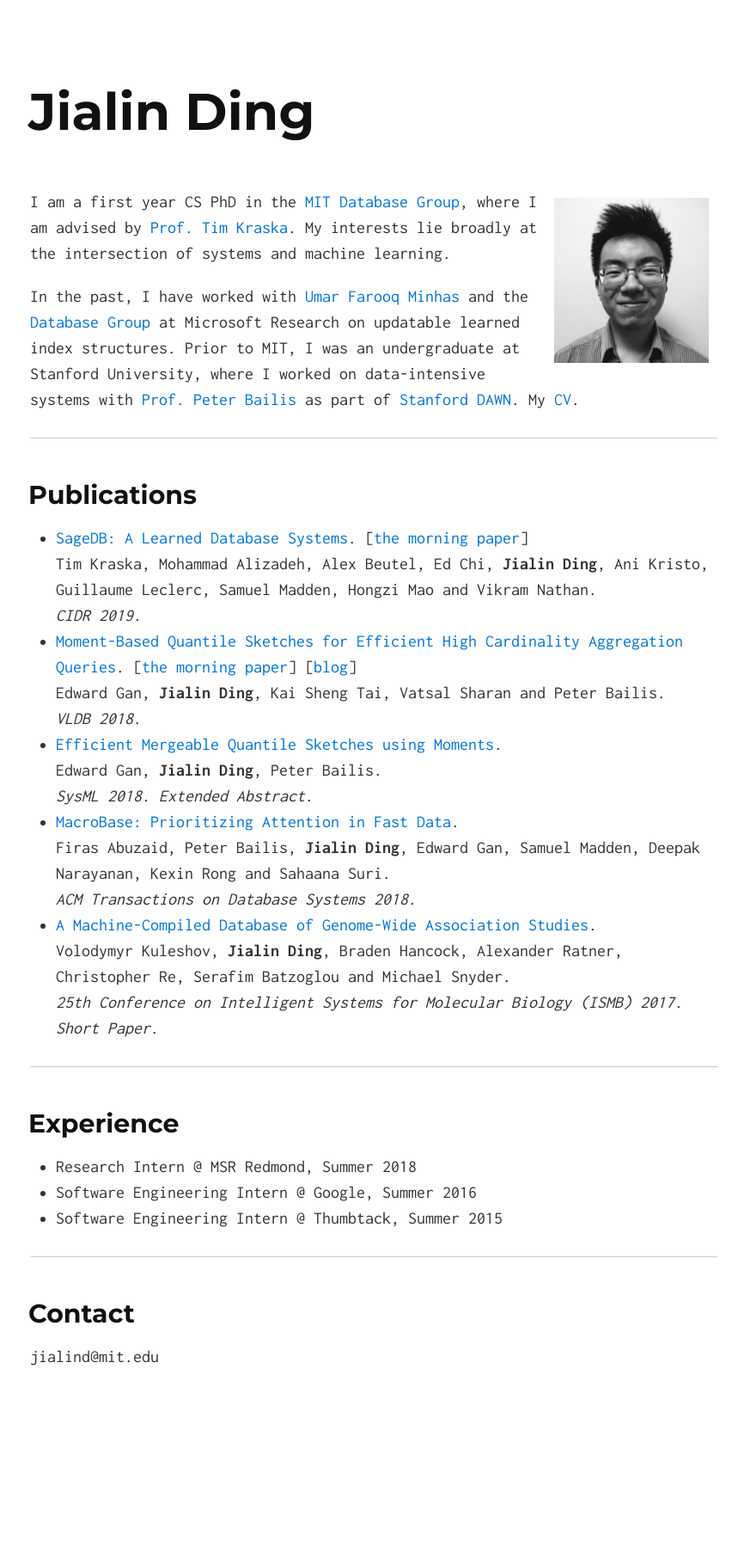
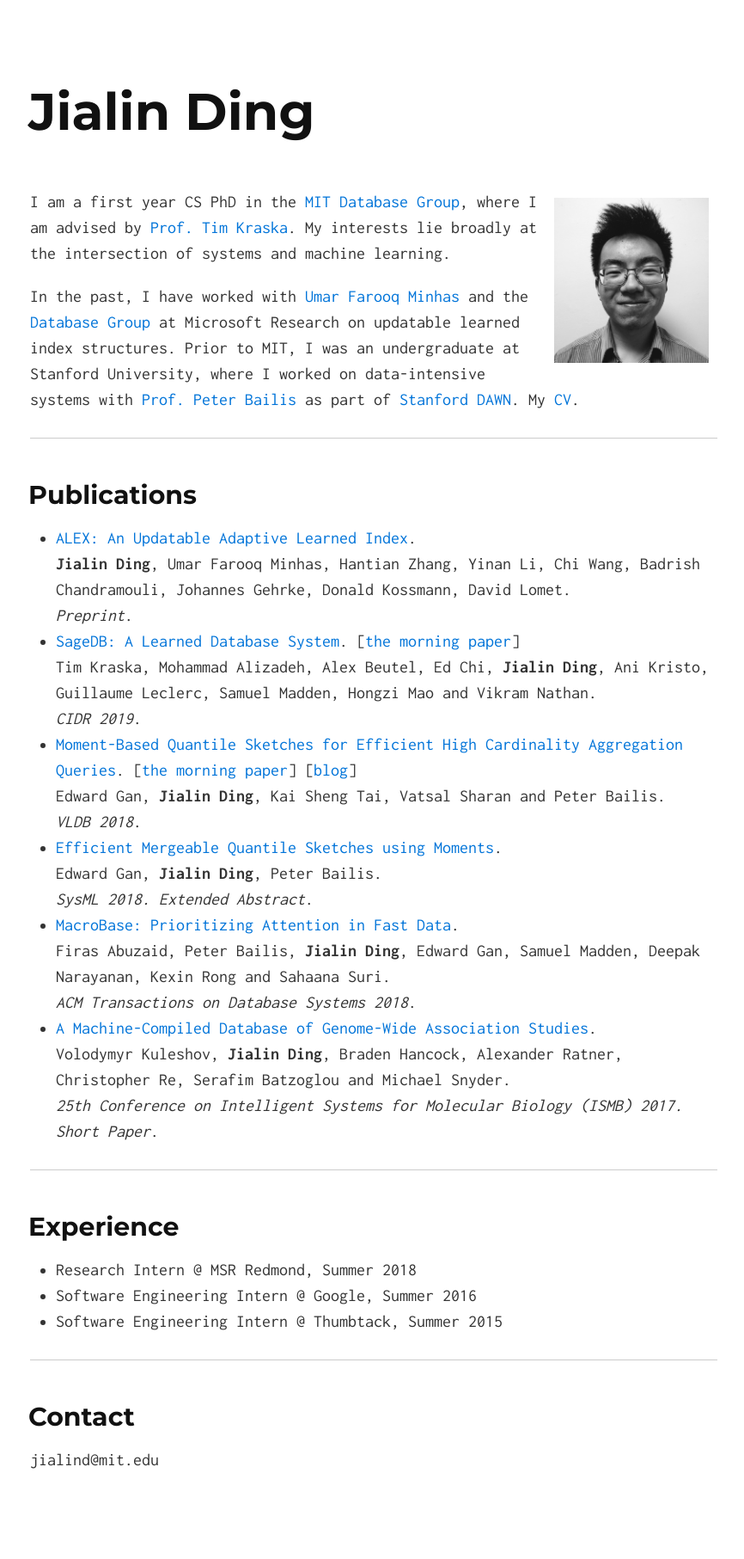
Before and after one commit to jialinding/jialinding.github.io, a Jekyll site: the page built from index.md, in a window 1280 px wide. Shown: the whole page at 86% size, without its empty margins (205-1071 px from the left). Built offline with Jekyll 4.4.1, drawn with Linux system fonts in a browser that asks for light colours; our own code applies the rules of GitHub Pages for plain Markdown files; before the commit the page ends 1693 px from its top, so only the background shows below that.

Commit message:
Update: July 2019

```diff
--- a/index.md
+++ b/index.md
@@ -17,7 +17,10 @@ My [CV](/cv.pdf).
 
 ## Publications
 
-- [SageDB: A Learned Database Systems](http://cidrdb.org/cidr2019/papers/p117-kraska-cidr19.pdf). [[the morning paper](https://blog.acolyer.org/2019/01/16/sagedb-a-learned-database-system/)]<br>
+- [ALEX: An Updatable Adaptive Learned Index](https://arxiv.org/pdf/1905.08898.pdf). <br>
+**Jialin Ding**, Umar Farooq Minhas, Hantian Zhang, Yinan Li, Chi Wang, Badrish Chandramouli, Johannes Gehrke, Donald Kossmann, David Lomet. <br>
+*Preprint*.
+- [SageDB: A Learned Database System](http://cidrdb.org/cidr2019/papers/p117-kraska-cidr19.pdf). [[the morning paper](https://blog.acolyer.org/2019/01/16/sagedb-a-learned-database-system/)]<br>
 Tim Kraska, Mohammad Alizadeh, Alex Beutel, Ed Chi, **Jialin Ding**, Ani Kristo, Guillaume Leclerc, Samuel Madden, Hongzi Mao and Vikram Nathan. <br>
 *CIDR 2019*.
 - [Moment-Based Quantile Sketches for Efficient High Cardinality Aggregation Queries](https://arxiv.org/pdf/1803.01969.pdf). [[the morning paper](https://blog.acolyer.org/2018/10/31/moment-based-quantile-sketches-for-efficient-high-cardinality-aggregation-queries/)] [[blog](https://dawn.cs.stanford.edu/2018/08/29/moments/)]<br>
```
